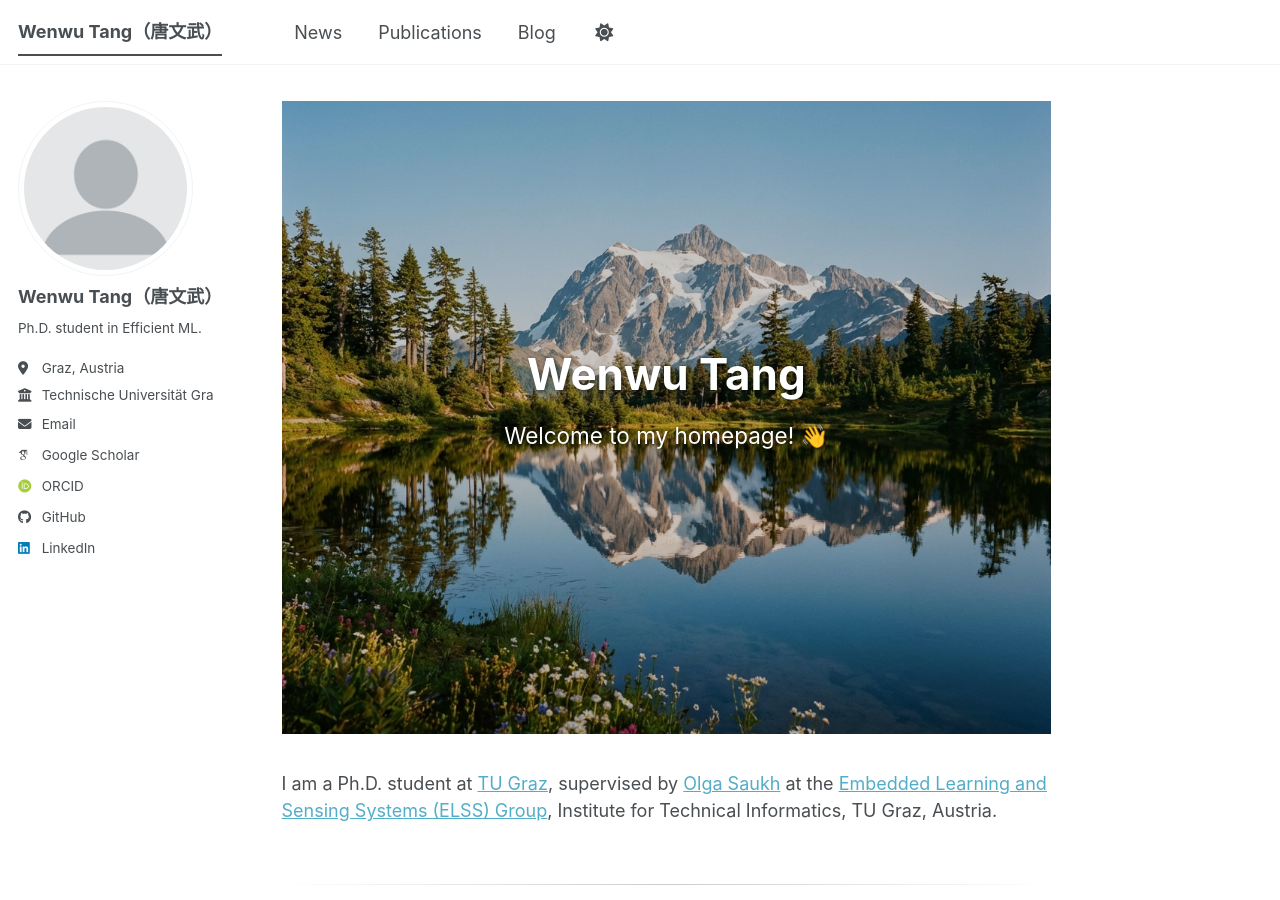
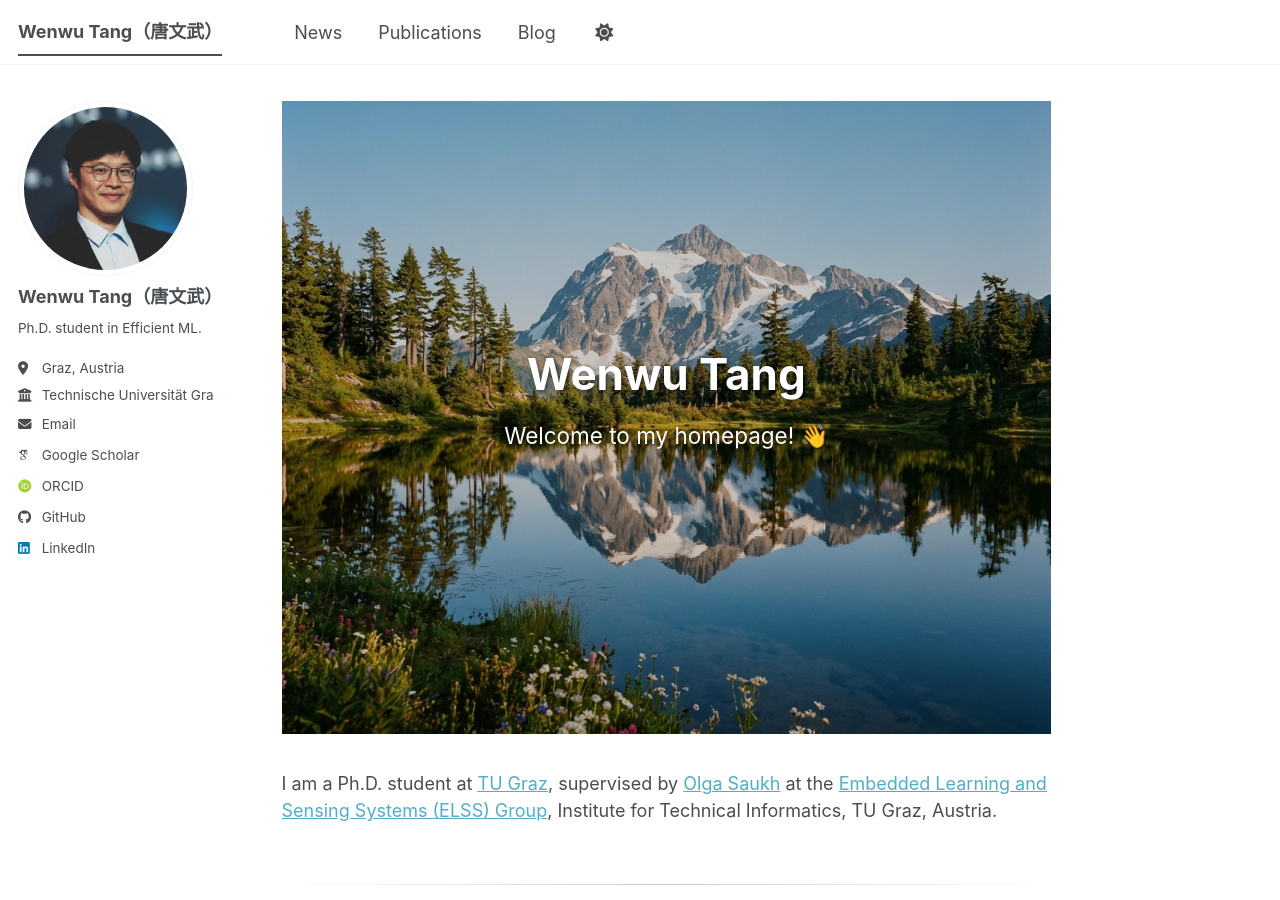
Before and after one commit to TWWinde/TWWinde.github.io, a Jekyll site: the page built from _pages/about.md, in a window 1280 px wide and 900 px high. Built offline with Jekyll 4.4.1, drawn with Linux system fonts in a browser that asks for light colours; some web fonts are replaced; a script bundle is joined from its source files by our own code; library files that are not in the unit come from our copies.

Commit message:
update profile picture with blurred background

```diff
--- a/_config.yml
+++ b/_config.yml
@@ -23,7 +23,7 @@ repository               : "TWWinde/TWWinde.github.io"
 #               Additional customization can be done by editing /_includes/author-profile.html
 author:
   # Biographic information
-  avatar           : "profile.png"
+  avatar           : "profile-blurred.png"
   name             : "Wenwu Tang（唐文武）"
   pronouns         : # example: "she/her"
   bio              : "Ph.D. student in Efficient ML."
```
Also changed, not shown: images/profile-blurred.png (added).
